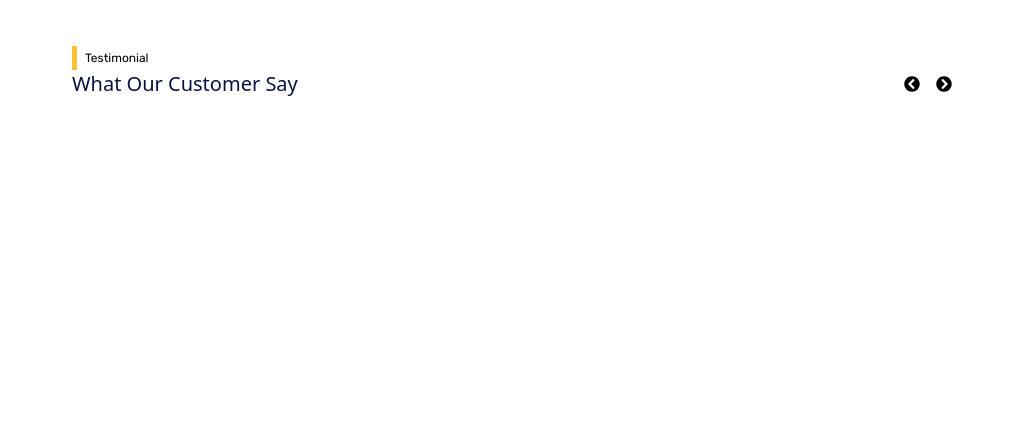
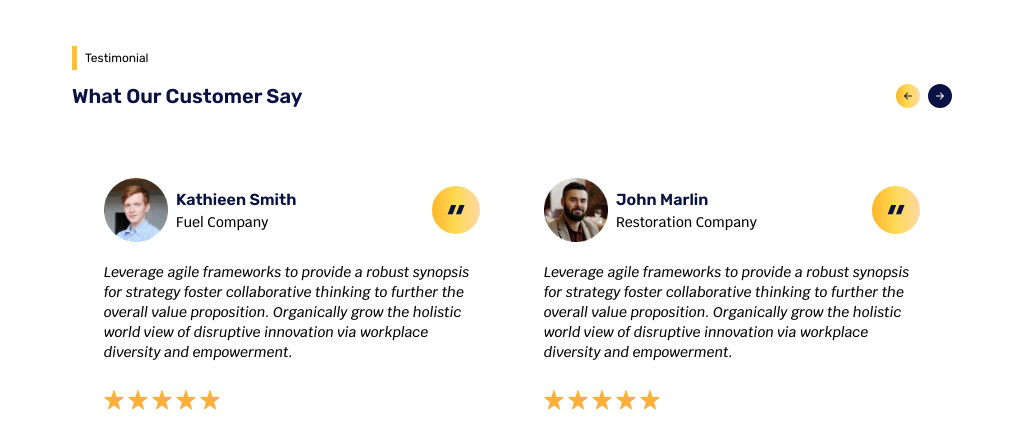
Before and after one commit to Mahmud1087/transit-flow, a React (Vite) app: page / in a window 1280 px wide. Shown: the part 1779-2227 px from the top of the page, without its empty margins (128-1151 px from the left). Before the commit the page ends 1917 px from the top, so only its background shows below. Built offline with nearby package versions, Linux system fonts and the light colour scheme.

Commit message:
added testimonial section

```diff
--- a/data.jsx
+++ b/data.jsx
@@ -123,6 +123,7 @@ export const testmData = [
     testimonial:
       'Leverage agile frameworks to provide a robust synopsis for strategy foster collaborative thinking to further the overall value proposition. Organically grow the holistic world view of disruptive innovation via workplace diversity and empowerment.',
     star: starIcon,
+    bgColor: '#F4F4F4',
   },
   {
     id: 2,
@@ -132,5 +133,6 @@ export const testmData = [
     testimonial:
       'Leverage agile frameworks to provide a robust synopsis for strategy foster collaborative thinking to further the overall value proposition. Organically grow the holistic world view of disruptive innovation via workplace diversity and empowerment.',
     star: starIcon,
+    bgColor: '#091242',
   },
 ];
--- a/src/components/Testimonial.jsx
+++ b/src/components/Testimonial.jsx
@@ -1,17 +1,61 @@
 import Title from './Title';
-import { FaChevronCircleLeft, FaChevronCircleRight } from 'react-icons/fa';
+import { BsArrowLeftShort, BsArrowRightShort } from 'react-icons/bs';
+import { CgQuote } from 'react-icons/cg';
+import { testmData } from '../../data';
 
 export default function Testimonial() {
   return (
     <section className='w-[55rem] mx-auto py-10'>
       <Title title='Testimonial' bg='#e8e8e880' text='#1c1f35' />
-      <div className='flex justify-between items-center'>
-        <h1 className='text-prim2 text-xl'>What Our Customer Say</h1>
-        <div className='flex gap-4'>
-          <FaChevronCircleLeft />
-          <FaChevronCircleRight />
+      <div className='flex justify-between items-center my-3'>
+        <h1 className='text-prim2 text-xl font-semibold font-[Rubik]'>
+          What Our Customer Say
+        </h1>
+        <div className='flex gap-2'>
+          <div className='p-1 rounded-full text-prim2 bg-gradient-to-r from-grad1 via-grad2 to-grad3'>
+            <BsArrowLeftShort />
+          </div>
+          <div className='p-1 rounded-full bg-prim2 text-white'>
+            <BsArrowRightShort />
+          </div>
         </div>
       </div>
+
+      <article className='my-5 flex justify-center items-center'>
+        {testmData.map((item) => {
+          const { id, img, name, company, testimonial, star, bgColor } = item;
+          return (
+            <section className={`px-8 py-12 `} key={id}>
+              <div className='flex justify-between items-center'>
+                <div className='flex gap-2'>
+                  <img src={img} alt='customer image' className='w-16' />
+                  <div className='flex flex-col justify-center font-[Rubik]'>
+                    <h4 className='text-[1rem] font-[Rubik] font-semibold text-prim2'>
+                      {name}
+                    </h4>
+                    <p className='text-sm font-[Krub] font-medium'>{company}</p>
+                  </div>
+                </div>
+
+                <div className='p-1 rounded-full text-[40px] text-prim2 bg-gradient-to-r from-grad1 via-grad2 to-grad3'>
+                  <CgQuote />
+                </div>
+              </div>
+
+              <p className='text-sm font-[Krub] font-medium italic py-5'>
+                {testimonial}
+              </p>
+              <div className='flex gap-1 mt-2'>
+                <img src={star} alt='star' className='w-5 h-5' />
+                <img src={star} alt='star' className='w-5 h-5' />
+                <img src={star} alt='star' className='w-5 h-5' />
+                <img src={star} alt='star' className='w-5 h-5' />
+                <img src={star} alt='star' className='w-5 h-5' />
+              </div>
+            </section>
+          );
+        })}
+      </article>
     </section>
   );
 }
```
